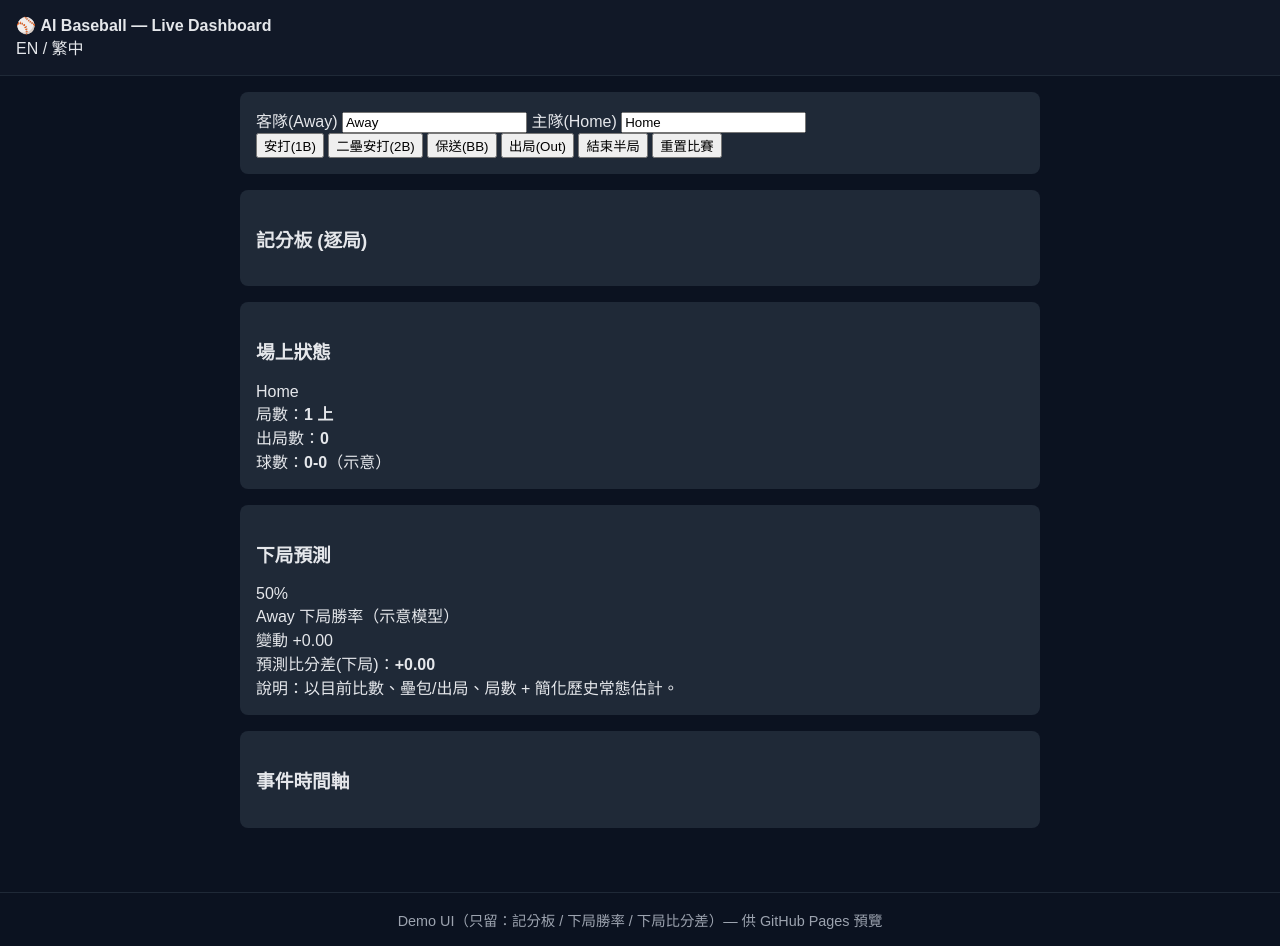
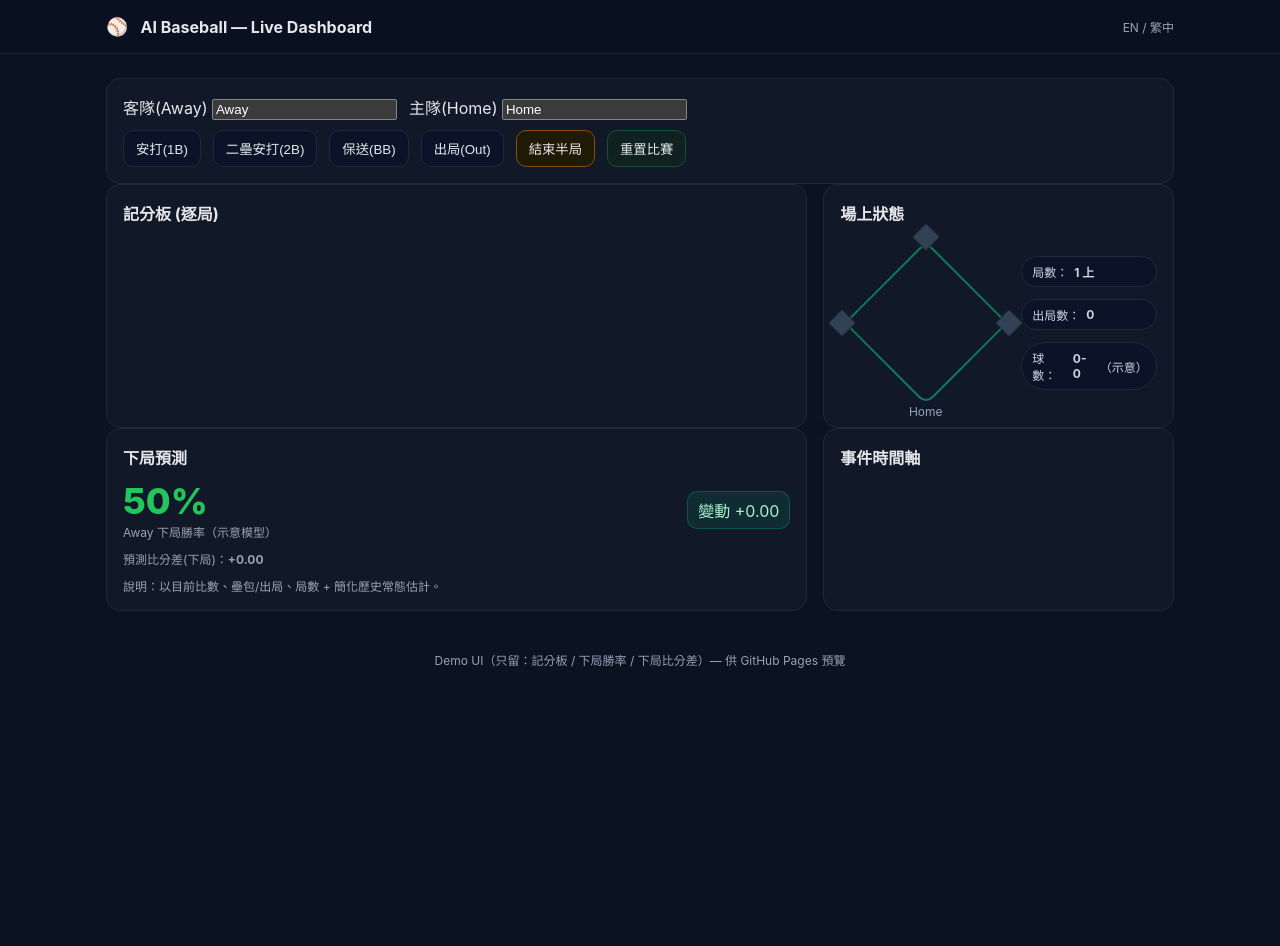
Before and after one commit to Stutter591/ai-baseball-live, a plain HTML site: page index.html in a window 1280 px wide. After the commit the page ends 800 px from the top, so only its background shows below. Drawn offline with Linux system fonts and the light colour scheme.

Commit message:
Update styles.css

```diff
--- a/styles.css
+++ b/styles.css
@@ -1,59 +1,53 @@
-body {
-  font-family: sans-serif;
-  margin: 0;
-  background: #0b1220;
-  color: #e5e7eb;
+:root{
+  color-scheme: dark;
+  --bg:#0b1220; --panel:#111827; --border:#1f2937;
+  --text:#e5e7eb; --muted:#9ca3af; --accent:#22c55e;
+  --warn:#f59e0b; --danger:#ef4444;
 }
-header {
-  background: #111827;
-  padding: 1rem;
-  border-bottom: 1px solid #1f2937;
+*{box-sizing:border-box}
+body{margin:0;background:var(--bg);color:var(--text);font-family:Inter,system-ui,Arial}
+.container{max-width:1100px;margin:0 auto;padding:16px}
+.header{position:sticky;top:0;background:#0a1020f0;border-bottom:1px solid var(--border);backdrop-filter:saturate(1.2) blur(6px);z-index:10}
+.row{display:flex;align-items:center;gap:10px}
+.col{display:flex;flex-direction:column}
+.wrap{flex-wrap:wrap}
+.between{justify-content:space-between}
+.gap{gap:12px}
+.small{font-size:12px;color:var(--muted)}
+.title{margin:0 0 10px;font-size:16px;font-weight:700}
+.logo{filter:grayscale(0);font-size:18px}
+.main{margin-top:8px}
+.panel{background:var(--panel);border:1px solid var(--border);border-radius:14px;padding:16px}
+.grid{display:grid;gap:16px}
+.grid-2{grid-template-columns:2fr 1fr}
+.table{width:100%;border-collapse:collapse;font-size:14px}
+.table th,.table td{border:1px solid var(--border);padding:6px 8px;text-align:center}
+.pill{display:inline-flex;align-items:center;gap:6px;background:#0b1328;border:1px solid #1e293b;color:#cbd5e1;padding:6px 10px;border-radius:999px;font-size:12px}
+.btn{background:#0b1328;border:1px solid #1e293b;color:#e5e7eb;padding:8px 12px;border-radius:10px;cursor:pointer}
+.btn:hover{background:#0e1730}
+.btn.primary{background:#0f2220;border-color:#14532d}
+.btn.warning{background:#1f1a05;border-color:#854d0e}
+.badge{border-radius:10px;padding:6px 10px;background:rgba(16,185,129,.12);color:#a7f3d0;border:1px solid rgba(5,150,105,.4)}
+.badge.down{background:rgba(244,63,94,.12);color:#fecaca;border-color:rgba(225,29,72,.4)}
+.big{font-size:36px;font-weight:800}
+.accent{color:var(--accent)}
+.mt{margin-top:10px}
+.footer{padding:24px 16px;text-align:center;color:#94a3b8}
+
+/* diamond */
+.diamond{position:relative;width:176px;height:176px}
+.diamond-outline{position:absolute;inset:0;display:grid;place-items:center}
+.diamond-outline:before{
+  content:"";width:112px;height:112px;transform:rotate(45deg);
+  border-radius:10px;border:2px solid rgba(16,185,129,.6);display:block;
 }
-header h1 {
-  margin: 0 0 .5rem;
-  font-size: 1.2rem;
-}
-nav button {
-  background: #1f2937;
-  color: #e5e7eb;
-  border: none;
-  padding: .5rem 1rem;
-  margin-right: .5rem;
-  border-radius: .5rem;
-  cursor: pointer;
-}
-nav button.active {
-  background: #2563eb;
-}
-main {
-  padding: 1rem;
-  max-width: 800px;
-  margin: auto;
-}
-.panel {
-  background: #1f2937;
-  padding: 1rem;
-  border-radius: .5rem;
-  margin-bottom: 1rem;
-}
-table {
-  width: 100%;
-  border-collapse: collapse;
-}
-th, td {
-  border: 1px solid #374151;
-  padding: .5rem;
-  text-align: center;
-}
-pre {
-  white-space: pre-wrap;
-  font-family: monospace;
-}
-footer {
-  text-align: center;
-  padding: 1rem;
-  border-top: 1px solid #1f2937;
-  margin-top: 2rem;
-  font-size: .9rem;
-  color: #9ca3af;
-}
+.base{position:absolute;width:20px;height:20px;border:1px solid #1e293b;border-radius:2px;background:#334155;transform:rotate(45deg)}
+.base-2{left:50%;top:-8px;transform:translateX(-50%) rotate(45deg)}
+.base-3{left:-8px;top:50%;transform:translateY(-50%) rotate(45deg)}
+.base-1{right:-8px;top:50%;transform:translateY(-50%) rotate(45deg)}
+.base.active{background:rgba(16,185,129,.9)}
+.home{position:absolute;left:50%;bottom:-8px;transform:translateX(-50%);font-size:12px;color:#94a3b8}
+
+/* timeline */
+.timeline{list-style:none;padding-left:0;margin:0}
+.timeline li{padding:6px 8px;margin-bottom:6px;background:#0b1328;border:1px solid #1e293b;border-radius:10px}
```
